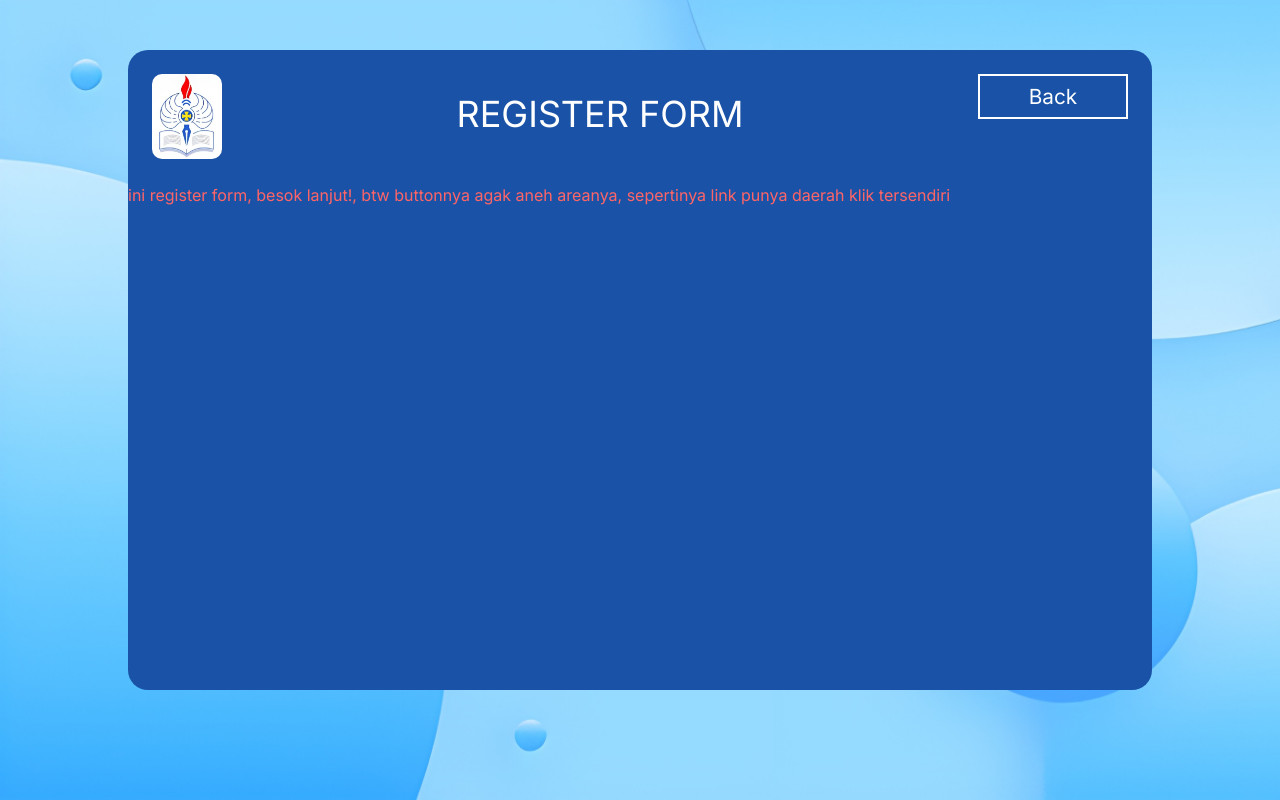
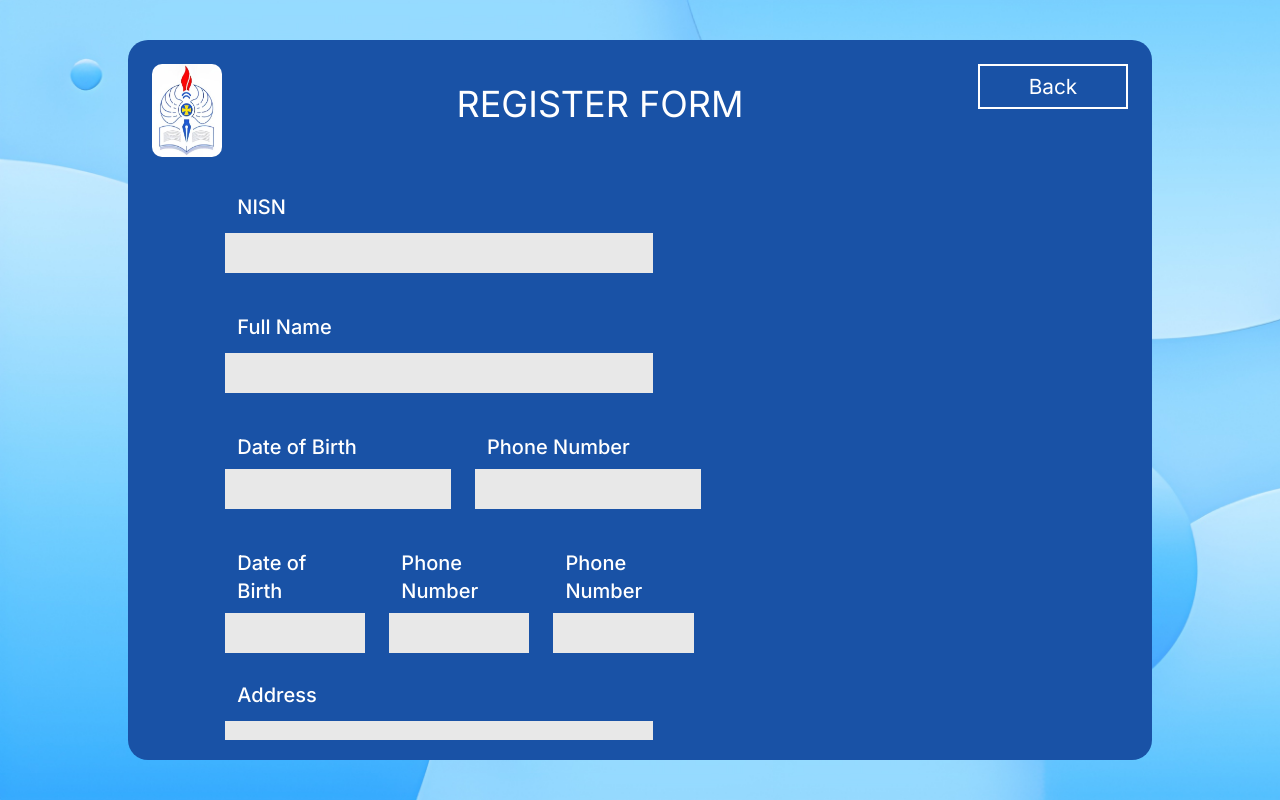
Before and after one commit to JesenJeverlino/MyPortalYosSudarso, a React (Vite) app: page /register in a window 1280 px wide. Built offline with nearby package versions, Linux system fonts and the light colour scheme.

Commit message:
working on register page 95% done

```diff
--- /dev/null
+++ b/src/components/register-form.tsx
@@ -0,0 +1,56 @@
+import Button from '@/components/button'
+
+export default function RegisterForm(){
+    return(
+        <>
+        <form className="mx-auto max-w-[80%]">
+            <label className="m-3 text-white text-xl block font-medium">NISN</label>
+            <input type="text" className="bg-[#e8e8e8] w-[55%] h-[40px] mb-7 pl-4"/>
+            <label className="m-3 text-white text-xl block font-medium">Full Name</label>
+            <input type="text" className="bg-[#e8e8e8] w-[55%] h-[40px] mb-7  pl-4"/>
+
+            <div className="flex flex-wrap gap-6 mb-7">
+            <div className="flex flex-col w-[29%]">
+                <label className="m-3 text-white text-xl font-medium mb-2">Date of Birth</label>
+                <input type="text" className="bg-[#e8e8e8] h-[40px] pl-4" />
+            </div>
+            <div className="flex flex-col w-[29%]">
+                <label className="m-3 text-white text-xl font-medium mb-2">Phone Number</label>
+                <input type="text" className="bg-[#e8e8e8] h-[40px] pl-4" />
+            </div>
+            </div>
+
+            <div className="flex flex-wrap gap-6 mb-7">
+            <div className="flex flex-col w-[18%]">
+                <label className="m-3 text-white text-xl font-medium mb-2">Date of Birth</label>
+                <input type="text" className="bg-[#e8e8e8] h-[40px] pl-4" />
+            </div>
+            <div className="flex flex-col w-[18%]">
+                <label className="m-3 text-white text-xl font-medium mb-2">Phone Number</label>
+                <input type="text" className="bg-[#e8e8e8] h-[40px] pl-4" />
+            </div>
+            <div className="flex flex-col w-[18%]">
+                <label className="m-3 text-white text-xl font-medium mb-2">Phone Number</label>
+                <input type="text" className="bg-[#e8e8e8] h-[40px] pl-4" />
+            </div>
+            </div>
+
+            <label className="m-3 text-white text-xl block font-medium">Address</label>
+            <input type="text" className="bg-[#e8e8e8] w-[55%] h-[40px] mb-7 pl-4"/>
+            <label className="m-3 text-white text-xl block font-medium">Parent's Name</label>
+            <input type="text" className="bg-[#e8e8e8] w-[55%] h-[40px] mb-7 pl-4"/>
+            <label className="m-3 text-white text-xl block font-medium">Parent's Phone Number</label>
+            <input type="text" className="bg-[#e8e8e8] w-[55%] h-[40px] mb-7 pl-4"/>
+            <label className="m-3 text-white text-xl block font-medium">Email</label>
+            <input type="text" className="bg-[#e8e8e8] w-[55%] h-[40px] mb-7 pl-4"/>
+            <label className="m-3 text-white text-xl block font-medium">Password</label>
+            <input type="text" className="bg-[#e8e8e8] w-[55%] h-[40px] mb-7 pl-4"/>
+            <br></br>
+            <Button value='OK' variant='square-blue'></Button>
+            <h1>tinggal atur button ke kanan, lalu atur type dari form, formatting pake prettier, lalu cek ulang semua file import sebenarnya gosah ; , then done</h1>
+        </form>
+
+
+        </>
+    )
+}
--- a/src/page/register.tsx
+++ b/src/page/register.tsx
@@ -1,12 +1,13 @@
 import { Link } from "react-router-dom";
 import Button from "@/components/button";
+import RegistermForm from '@/components/register-form';
 
 export default function Register() {
   return (
     <>
-      <div className="w-full h-screen flex justify-center bg-[url('/morphism-background-image.jpg')] bg-cover">
-        <div className="w-[80%] h-[80%] bg-[#1952a6] rounded-[20px] mt-[50px]">
-          <div className="flex justify-between m-6">
+      <div className="w-full h-screen flex justify-center items-center bg-[url('/morphism-background-image.jpg')] bg-cover">
+        <div className="w-[80%] h-[90%] bg-[#1952a6] rounded-[20px] flex flex-col">
+          <div className="flex justify-between m-6 flex-1">
             <img
               src="logo-yos-sudarso.jpeg"
               className="w-[70px] h-auto rounded-[10px]"
@@ -16,12 +17,11 @@ export default function Register() {
               <Button value="Back" variant="square-blue"></Button>
             </Link>
           </div>
-          <h1 className="text-red-400">
-            ini register form, besok lanjut!, btw buttonnya agak aneh areanya,
-            sepertinya link punya daerah klik tersendiri
-          </h1>
+          <div className="w-[95%] flex-6 mb-5 overflow-auto [&::-webkit-scrollbar]:w-2.5 [&::-webkit-scrollbar-track]:bg-[#c9c9c9] [&::-webkit-scrollbar-thumb]:bg-[#5398ff] [&::-webkit-scrollbar-track]:rounded-full [&::-webkit-scrollbar-thumb]:rounded-full">
+            <RegistermForm></RegistermForm>
+          </div>
+          </div>
         </div>
-      </div>
     </>
   );
 }
```
